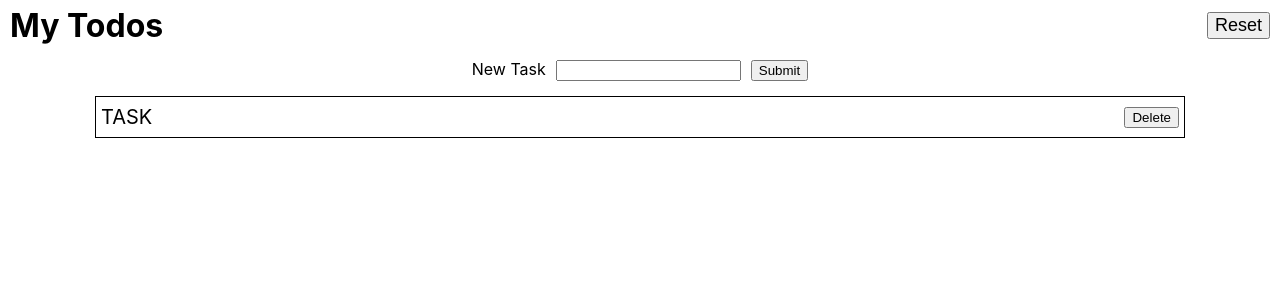
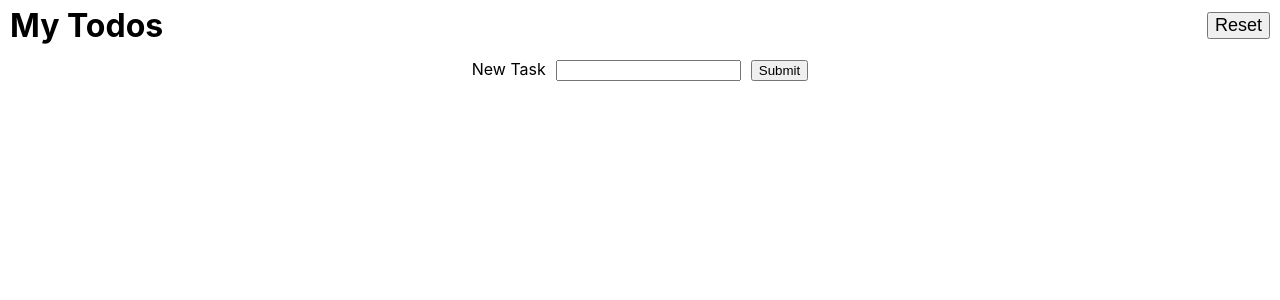
Before and after one commit to rachel2bester/my-todos, a React (Create React App) app: page / in a window 1280 px wide. Shown: the top 300 px of the page. Built offline with nearby package versions, Linux system fonts and the light colour scheme.

Commit message:
got delete button working

```diff
--- a/src/App.jsx
+++ b/src/App.jsx
@@ -5,23 +5,29 @@ import Tasks from './containers/Tasks/Tasks';
 
 function App() {
 
-    const [tasks, setTasks] = useState(["TASK"]);
+    const [tasks, setTasks] = useState([]);
 
     const onNewTask = (event) => {
         event.preventDefault();
         setTasks(tasks.concat([event.target.newTaskTitle.value]))
         event.target.reset();
-        console.log(tasks)
     }
 
     const onReset = () => {
         setTasks([])
     }
 
+    const onDeleteTask = (event) => {
+        console.log(event.target.id)
+        setTasks(
+            tasks.filter((task, index) => index != event.target.id)
+        )
+    }
+
     return (
         <div className="App">
             <Header onReset={onReset}/>
-            <Tasks tasks={tasks} onNewTask={onNewTask}/>
+            <Tasks tasks={tasks} onDeleteTask={onDeleteTask} onNewTask={onNewTask}/>
         </div>
     );
 }
--- a/src/components/Task/Task.jsx
+++ b/src/components/Task/Task.jsx
@@ -2,11 +2,12 @@ import React from 'react'
 import "./Task.scss"
 
 const Task = (props) => {
-    const {title} = props
+    const {title, onDelete, id} = props
+    console.log(id)
     return (
         <div className="task">
             <h1 className='task__title'>{title}</h1>
-            <button className='task__button'>Delete</button>
+            <button onClick={onDelete} id={id} className='task__button'>Delete</button>
         </div>
     )
 }
--- a/src/containers/Tasks/Tasks.jsx
+++ b/src/containers/Tasks/Tasks.jsx
@@ -4,15 +4,14 @@ import NewTask from '../../components/NewTask/NewTask'
 import Task from '../../components/Task/Task'
 
 const Tasks = (props) => {
-    const {tasks, onNewTask} = props
+    const {tasks, onNewTask, onDeleteTask} = props
 
     return (
 
         <div className='tasks'>
             <NewTask onNewTask={onNewTask}/>
-
             {tasks.map((task, index) => {
-                return <Task key={index} title={task}/>
+                return <Task key={index} id={index} title={task} onDelete={onDeleteTask}/>
             })}
 
         </div>
```
